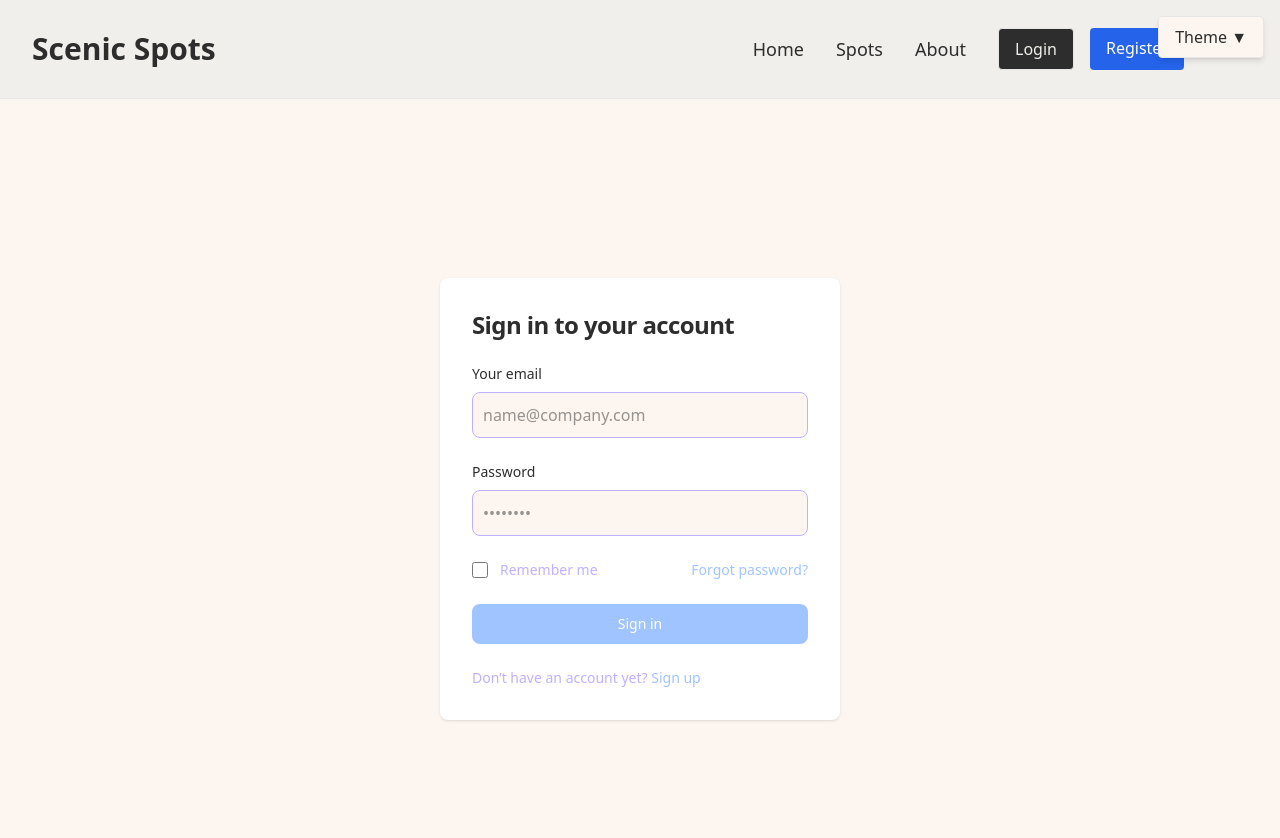
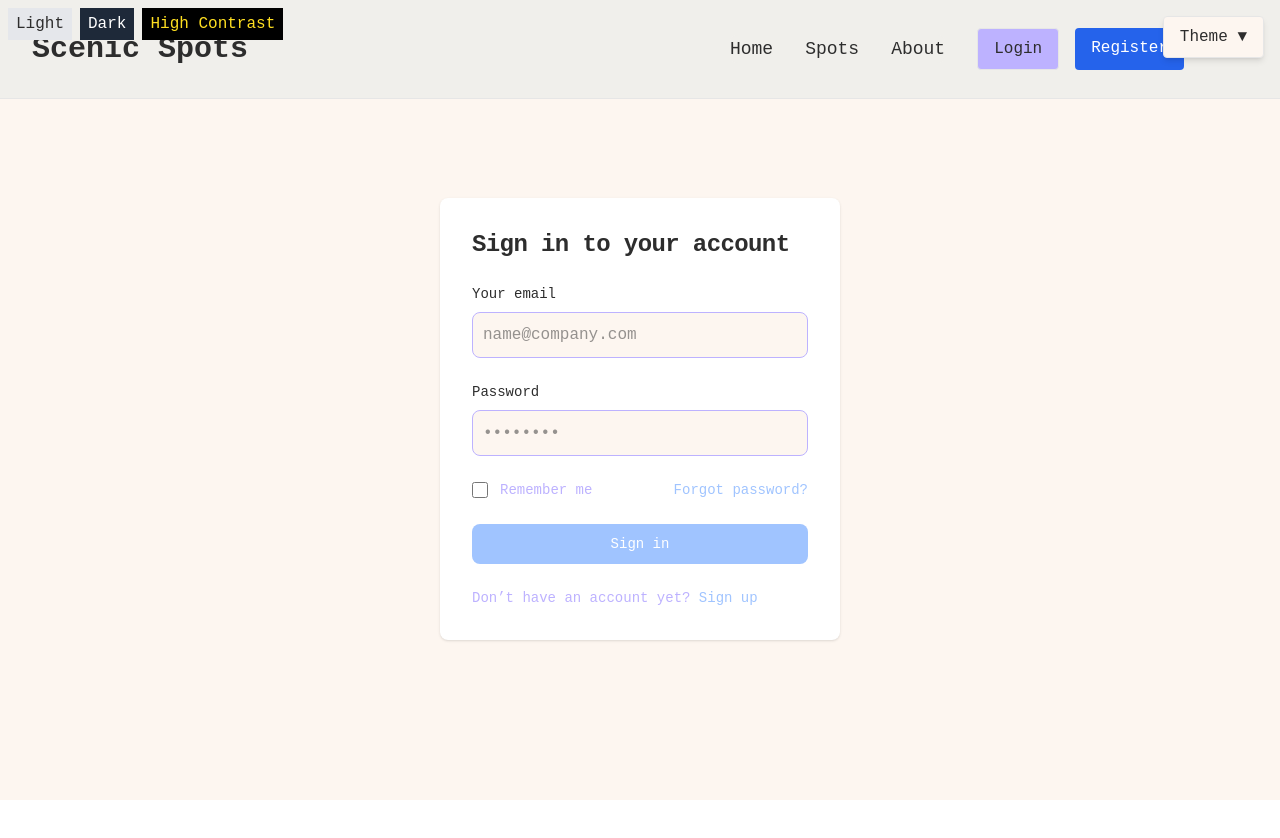
Before and after one commit to czxrny/scenic-spots-frontend, a React (Vite) app: page /login in a window 1280 px wide. Shown: the top 838 px of the page. After the commit the page ends 800 px from the top, so only its background shows below. Built offline with nearby package versions, Linux system fonts and the light colour scheme.

Commit message:
merge with origin

```diff
--- a/src/App.jsx
+++ b/src/App.jsx
@@ -7,13 +7,18 @@ import Login from './pages/Login';
 import Register from './pages/Register';
 import Navbar from './components/Navbar';
 import { AuthProvider } from './context/AuthContext';
-import { StrictMode } from 'react';
+import { StrictMode, useState, useEffect } from 'react';
 
 function App() {
+  const [theme, setTheme] = useState('light');
+
+  useEffect(() => {
+    document.documentElement.className = theme;
+  }, [theme]);
   return (
     <StrictMode>
       <AuthProvider>
-        <div className="min-h-screen w-full bg-[var(--color-bg)] text-[var(--color-text)]">
+        <div className="flex flex-col min-h-screen w-full bg-[var(--color-bg)] text-[var(--color-text)]">
           <BrowserRouter>
             <Navbar />
             <Routes>
@@ -25,6 +30,12 @@ function App() {
               <Route path="/register" element={<Register />} />
             </Routes>
           </BrowserRouter>
+
+          <div className="fixed top-2 left-2 z-50 flex gap-2">
+            <button onClick={() => setTheme('light')} className="px-2 py-1 bg-gray-200">Light</button>
+            <button onClick={() => setTheme('dark')} className="px-2 py-1 bg-gray-800 text-white">Dark</button>
+            <button onClick={() => setTheme('high-contrast')} className="px-2 py-1 bg-black text-yellow-300">High Contrast</button>
+          </div>
         </div>
       </AuthProvider>
     </StrictMode>
--- a/src/components/LoginForm.jsx
+++ b/src/components/LoginForm.jsx
@@ -3,7 +3,7 @@ import React from "react";
 export default function LoginForm() {
     return (
         <section className="bg-bg dark:bg-bg">
-            <div className="flex flex-col items-center justify-center px-6 py-8 mx-auto md:h-screen lg:py-0">
+            <div className="flex flex-col items-center justify-center px-6 py-8 mx-auto h-full lg:py-0">
                 <div className="w-full bg-white dark:bg-bg rounded-lg shadow dark:border dark:border-secondary md:mt-0 sm:max-w-md xl:p-0">
                     <div className="p-6 space-y-4 md:space-y-6 sm:p-8">
                         <h1 className="text-xl font-bold leading-tight tracking-tight text-text md:text-2xl dark:text-text">
--- a/src/components/Navbar.jsx
+++ b/src/components/Navbar.jsx
@@ -5,7 +5,7 @@ import ThemeSwitcher from "./ThemeSwitch"
 export default function Navbar() {
   return (
     <nav
-      className="border-b sticky top-0 z-50"
+      className="border-b sticky top-0"
       style={{
         backgroundColor: "var(--color-muted)",
         borderColor: "var(--color-border)",
@@ -85,19 +85,19 @@ export default function Navbar() {
                 to="/login"
                 className="py-2 px-4 rounded border transition"
                 style={{
-                  color: "var(--color-muted)",
+                  color: "var(--color-text)",
                   borderColor: "var(--color-border)",
-                  backgroundColor: "#2d2d2d",
+                  backgroundColor: "var(--color-secondary)",
                 }}
                 onMouseEnter={e => {
                   e.currentTarget.style.borderColor = "var(--color-primary)";
                   e.currentTarget.style.color = "var(--color-primary)";
-                  e.currentTarget.style.backgroundColor = "#2d2d2d";
+                  e.currentTarget.style.backgroundColor = "var(--color-accent)";
                 }}
                 onMouseLeave={e => {
                   e.currentTarget.style.borderColor = "var(--color-border)";
                   e.currentTarget.style.color = "var(--color-muted)";
-                  e.currentTarget.style.backgroundColor = "#2d2d2d";
+                  e.currentTarget.style.backgroundColor = "var(--color-secondary)";
                 }}
               >
                 Login
--- a/src/index.css
+++ b/src/index.css
@@ -50,3 +50,7 @@
   --color-muted: #1a1a1a;
   --color-border: #ffffff;
 }
+
+html{
+    font-family: "Courier New", Courier, monospace;
+}
--- a/src/pages/Login.jsx
+++ b/src/pages/Login.jsx
@@ -6,7 +6,7 @@ function Login() {
     const { auth } = useAuth();
 
     return (
-        <div className="w-full min-h-screen flex items-center justify-center bg-bg">
+        <div className="w-full flex items-center h-full  justify-center min-h-[80vh]">
             <div className="w-full max-w-md">
                 <LoginForm />
             </div>
```
Also changed, not shown: package.json (line endings or trailing spaces), 2 other files (tests, documents, lock files or other folders).
